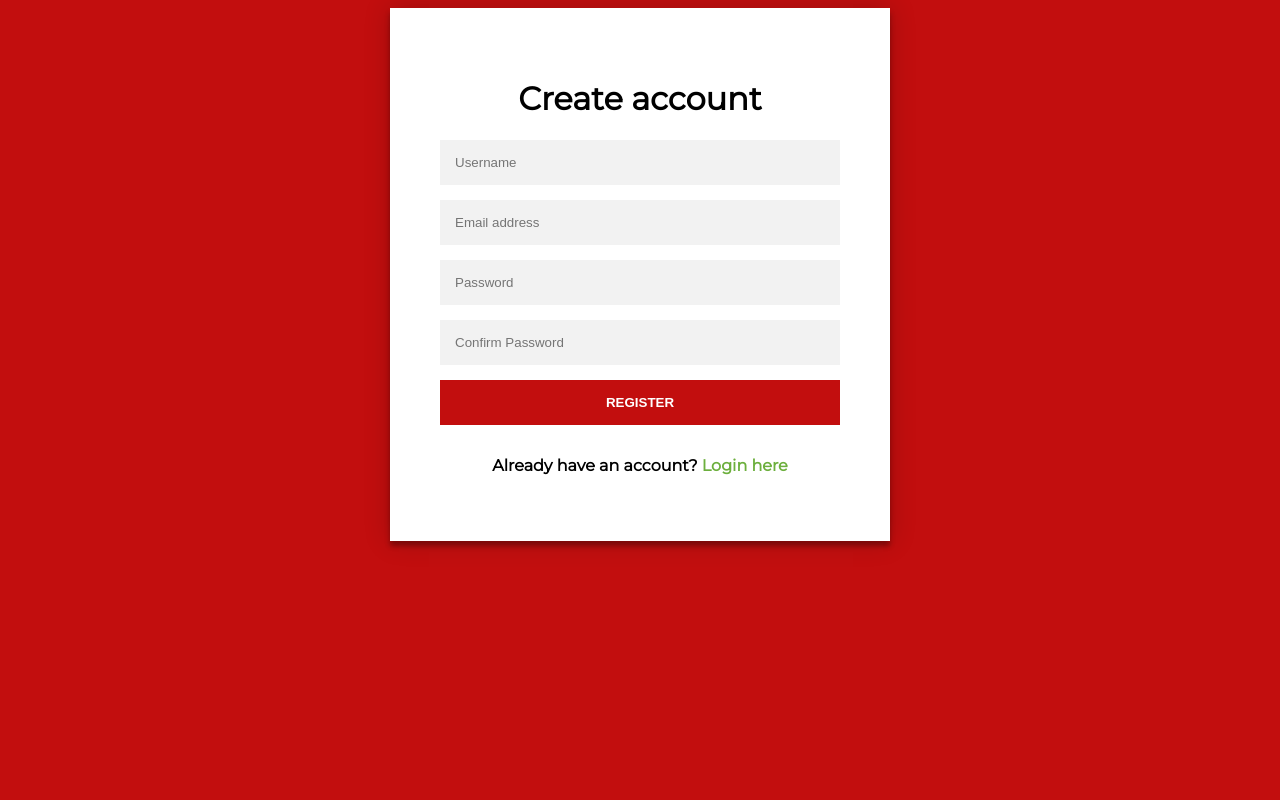
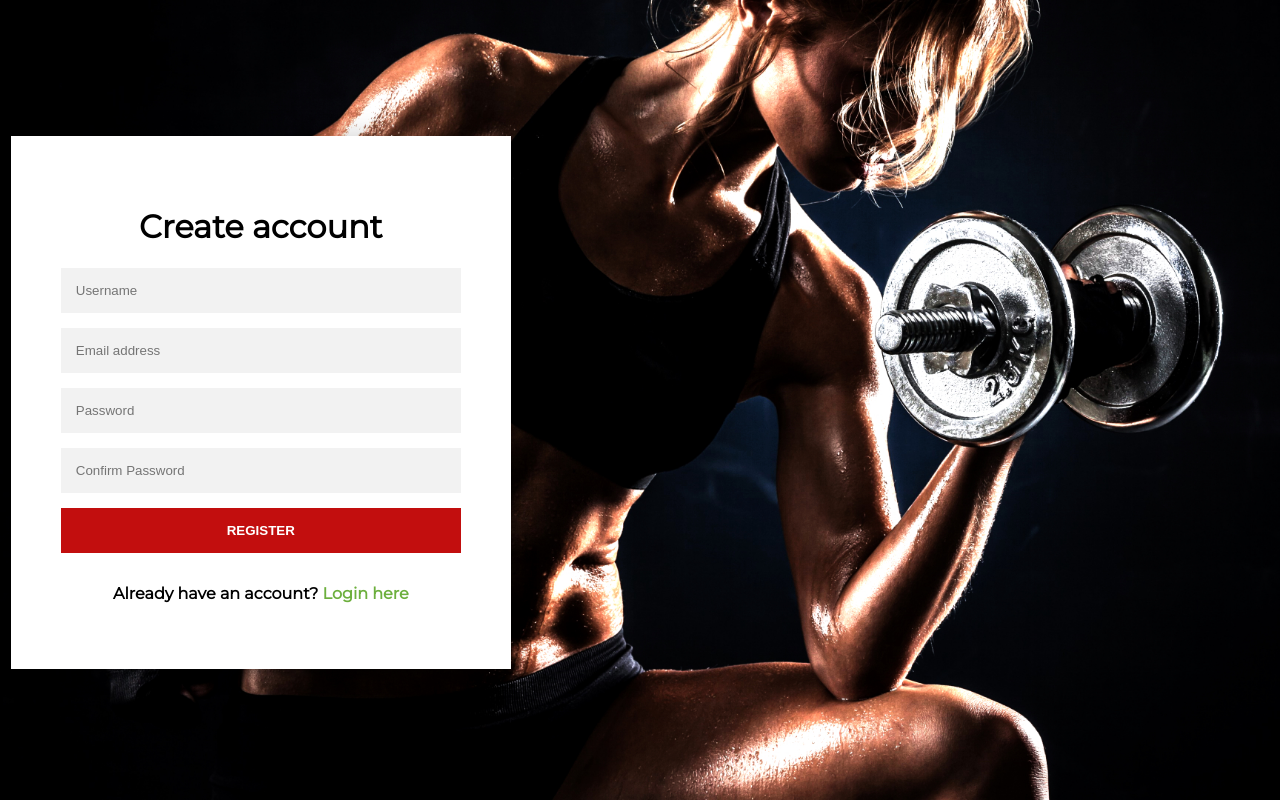
Before and after one commit to karinakozarova/ActivityPlanner, a PHP site: page /html/register.html in a window 1280 px wide. Run offline with PHP 8.4, Linux system fonts and the light colour scheme.

Commit message:
general design improvements

```diff
--- a/css/registration.css
+++ b/css/registration.css
@@ -1,4 +1,12 @@
 /* The styling for the login and registration pages*/
+body {
+    background-image: url('../images/login-background.jpg');
+    background-repeat: no-repeat;
+    background-attachment: fixed;
+    background-size: cover;
+    padding-top: 10%;
+}
+
 .form {
     position: relative;
     z-index: 1;
@@ -36,3 +44,11 @@ a:link {
 a:hover {
     color: #c2244b;
 }
+
+/* Media queries */
+@media (min-width: 1000px) {
+    .column {
+        float: left;
+        width: 40%;
+    }
+}
--- a/html/login.html
+++ b/html/login.html
@@ -15,6 +15,7 @@
 </head>
 
 <body>
+<div class="column">
     <div class="form centered">
         <h1> Login to ActivityPlanner </h1>
         <form class="login-form" action="" method="post">
@@ -32,5 +33,6 @@
             </b>
         </form>
     </div>
+</div>
 </body>
 </html>
--- a/html/register.html
+++ b/html/register.html
@@ -18,6 +18,7 @@
 </head>
 
 <body>
+    <div class="column">
         <div class="form centered">
             <h1> Create account </h1>
             <div class="error-message hidden" id="validMailError">
@@ -50,5 +51,6 @@
                 </p>
             </form>
         </div>
+    </div>
 </body>
 </html>
```
Lines whose indentation alone changed are shown as unchanged.
